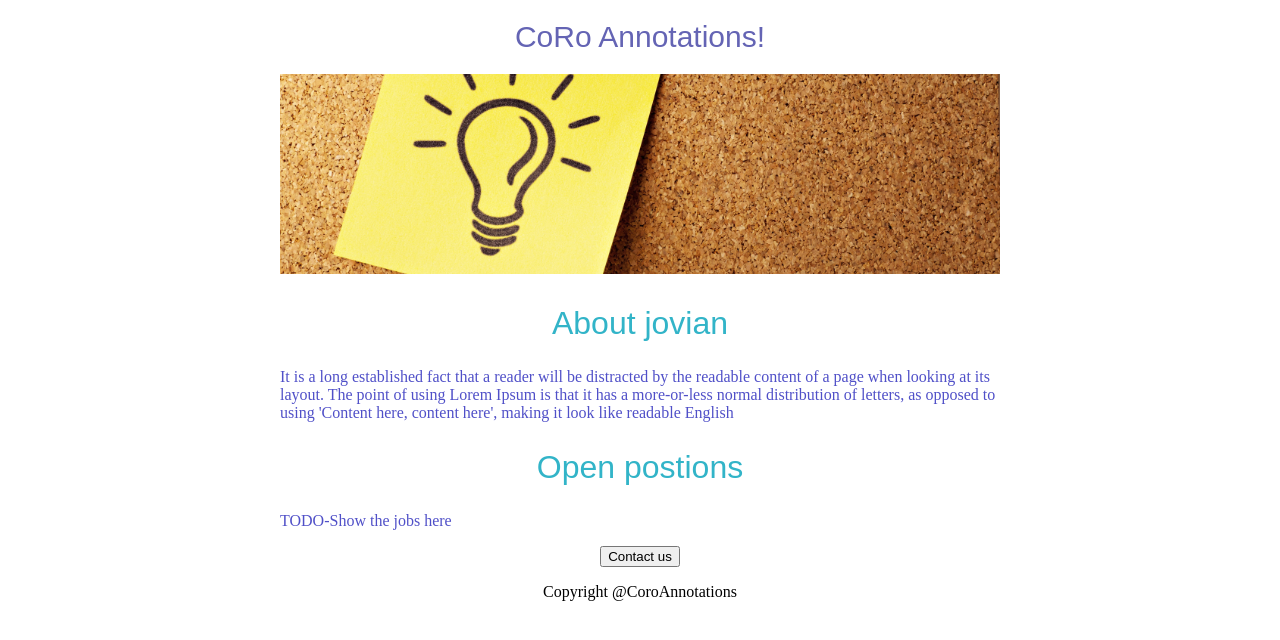
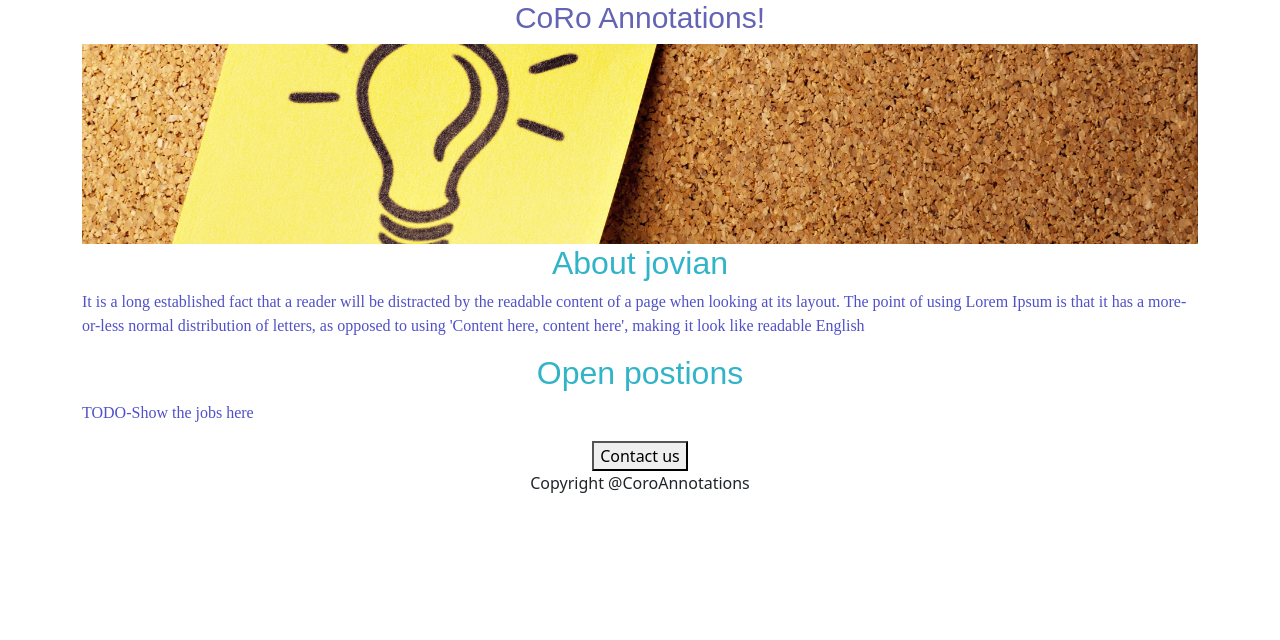
Before and after one commit to arunraj0007/careers-website, a Flask app: page / in a window 1280 px wide. Shown: the top 640 px of the page. Run offline with Flask 2, Linux system fonts and the light colour scheme.

Commit message:
html_changes

```diff
--- a/templates/home.html
+++ b/templates/home.html
@@ -1,6 +1,9 @@
 <!DOCTYPE HTML>
 <html>
   <head>
+    <meta charset="utf-8">
+    <meta name="viewport" content="width=device-width, initial-scale=1">
+    <link href="https://cdn.jsdelivr.net/npm/bootstrap@5.3.0-alpha1/dist/css/bootstrap.min.css" rel="stylesheet" integrity="sha384-GLhlTQ8iRABdZLl6O3oVMWSktQOp6b7In1Zl3/Jr59b6EGGoI1aFkw7cmDA6j6gD" crossorigin="anonymous">
     <title>Careers</title>
     <style>
       h1 {
@@ -33,7 +36,7 @@
     </style>
   </head>
   <body>
-    <div id ="container">
+    <div class ="container">
       <h1>CoRo Annotations!</h1>
       <img id = "banner" src="https://careers-website-1.arunraj0007.repl.co/static/image_1.jpg">
       <h2>About jovian</h2>
```
